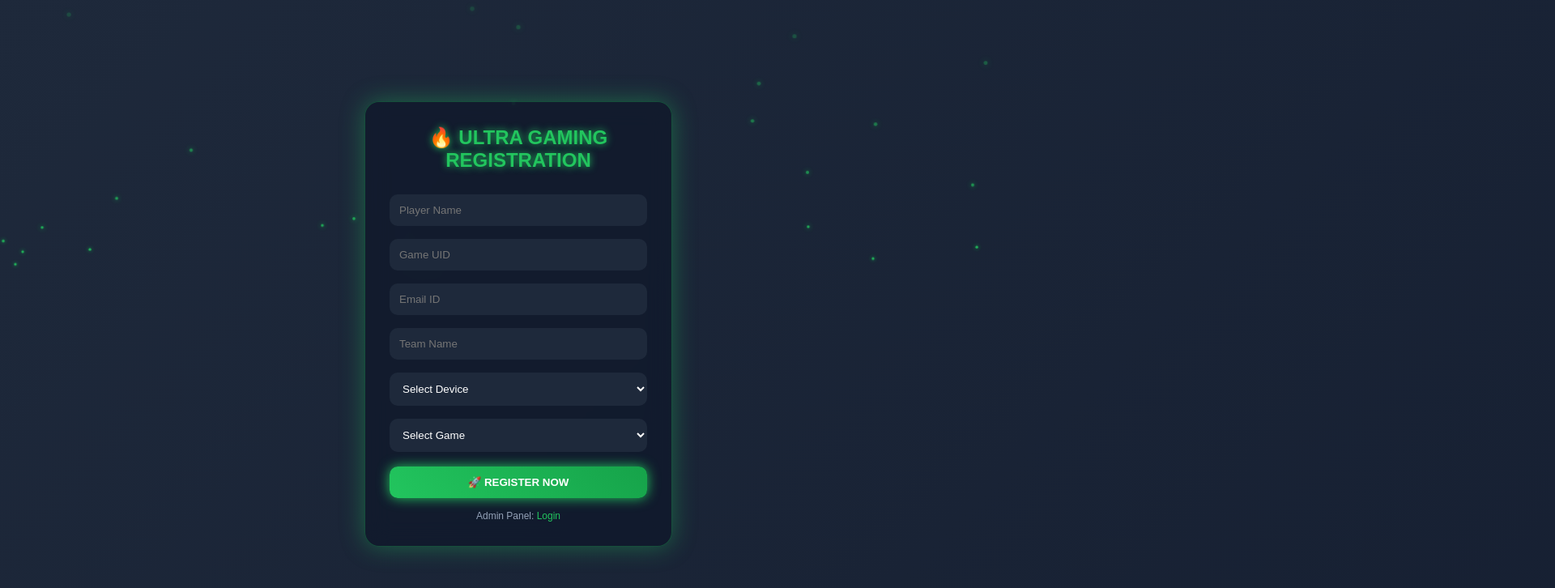
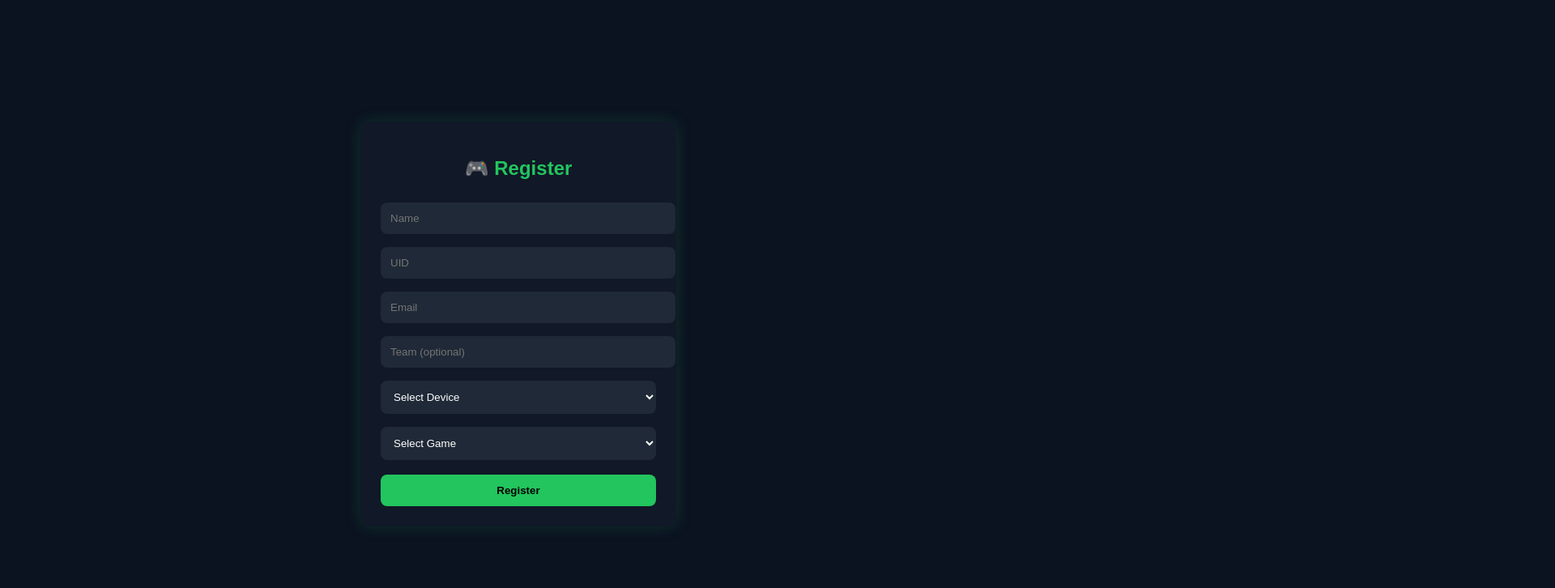
Before and after one commit to obaidraza8130-cpu/uid-web-page, a website: page index.html in a window 1280 px wide. Shown: the whole page at 81% size, 1920 px wide, since content can reach past the window. Drawn offline with Linux system fonts and the light colour scheme.

Commit message:
Update index.html

```diff
--- a/index.html
+++ b/index.html
@@ -1,93 +1,33 @@
 <!DOCTYPE html>
 <html>
 <head>
-    <title>Ultra Pro Gaming Registration</title>
+    <title>Registration</title>
     <meta name="viewport" content="width=device-width, initial-scale=1.0">
 
     <style>
-        * {
+        body {
             margin: 0;
-            padding: 0;
-            box-sizing: border-box;
             font-family: Arial;
-        }
-
-        body {
-            height: 100vh;
-            overflow: hidden;
+            background: #0b1220;
             display: flex;
             justify-content: center;
             align-items: center;
-            background: #000;
+            height: 100vh;
+            color: white;
         }
 
-        /* Animated Background */
-        .bg {
-            position: absolute;
-            width: 200%;
-            height: 200%;
-            background: linear-gradient(-45deg, #0f172a, #1e293b, #0f766e, #22c55e);
-            background-size: 400% 400%;
-            animation: moveBG 10s ease infinite;
-            z-index: -2;
+        .box {
+            background: #111827;
+            padding: 25px;
+            border-radius: 12px;
+            width: 340px;
+            box-shadow: 0 0 20px rgba(34, 197, 94, 0.2);
         }
 
-        @keyframes moveBG {
-            0% { background-position: 0% 50%; }
-            50% { background-position: 100% 50%; }
-            100% { background-position: 0% 50%; }
-        }
-
-        /* Floating particles */
-        .particles {
-            position: absolute;
-            width: 100%;
-            height: 100%;
-            overflow: hidden;
-            z-index: -1;
-        }
-
-        .particles span {
-            position: absolute;
-            display: block;
-            width: 6px;
-            height: 6px;
-            background: #22c55e;
-            box-shadow: 0 0 10px #22c55e;
-            border-radius: 50%;
-            animation: float 10s linear infinite;
-        }
-
-        @keyframes float {
-            0% { transform: translateY(100vh) scale(0); opacity: 0; }
-            50% { opacity: 1; }
-            100% { transform: translateY(-10vh) scale(1); opacity: 0; }
-        }
-
-        /* Card */
-        .card {
-            width: 380px;
-            padding: 30px;
-            border-radius: 18px;
-            background: rgba(15, 23, 42, 0.7);
-            backdrop-filter: blur(15px);
-            box-shadow: 0 0 30px rgba(34, 197, 94, 0.4);
-            border: 1px solid rgba(34, 197, 94, 0.3);
-            animation: pop 1s ease;
-        }
-
-        @keyframes pop {
-            from { transform: scale(0.8); opacity: 0; }
-            to { transform: scale(1); opacity: 1; }
-        }
-
-        .title {
+        h2 {
             text-align: center;
-            font-size: 24px;
             color: #22c55e;
-            font-weight: bold;
             margin-bottom: 20px;
-            text-shadow: 0 0 10px #22c55e;
         }
 
         input, select {
@@ -95,16 +35,14 @@
             padding: 12px;
             margin: 8px 0;
             border: none;
-            border-radius: 10px;
-            background: #1e293b;
+            border-radius: 8px;
+            background: #1f2937;
             color: white;
             outline: none;
-            transition: 0.3s;
         }
 
         input:focus, select:focus {
-            box-shadow: 0 0 15px #22c55e;
-            transform: scale(1.02);
+            box-shadow: 0 0 10px #22c55e;
         }
 
         button {
@@ -112,54 +50,34 @@
             padding: 12px;
             margin-top: 10px;
             border: none;
-            border-radius: 10px;
-            background: linear-gradient(45deg, #22c55e, #16a34a);
-            color: white;
+            border-radius: 8px;
+            background: #22c55e;
+            color: black;
             font-weight: bold;
             cursor: pointer;
-            transition: 0.3s;
-            box-shadow: 0 0 15px #22c55e;
         }
 
         button:hover {
-            transform: scale(1.05);
-            box-shadow: 0 0 25px #22c55e;
+            background: #16a34a;
         }
-
-        .footer {
-            text-align: center;
-            margin-top: 15px;
-            font-size: 12px;
-            color: #94a3b8;
-        }
-
-        a {
-            color: #22c55e;
-            text-decoration: none;
-        }
-
     </style>
 </head>
 
 <body>
 
-<div class="bg"></div>
+<div class="box">
 
-<div class="particles" id="particles"></div>
-
-<div class="card">
-
-    <div class="title">🔥 ULTRA GAMING REGISTRATION</div>
+    <h2>🎮 Register</h2>
 
     <form action="/submit" method="POST">
 
-        <input type="text" name="name" placeholder="Player Name" required>
+        <input type="text" name="name" placeholder="Name" required>
 
-        <input type="text" name="uid" placeholder="Game UID" required>
+        <input type="text" name="uid" placeholder="UID" required>
 
-        <input type="email" name="email" placeholder="Email ID" required>
+        <input type="email" name="email" placeholder="Email" required>
 
-        <input type="text" name="team" placeholder="Team Name">
+        <input type="text" name="team" placeholder="Team (optional)">
 
         <select name="device" required>
             <option value="">Select Device</option>
@@ -171,30 +89,14 @@
             <option value="">Select Game</option>
             <option>Free Fire</option>
             <option>BGMI</option>
-            <option>Call of Duty</option>
+            <option>COD</option>
         </select>
 
-        <button type="submit">🚀 REGISTER NOW</button>
+        <button type="submit">Register</button>
+
     </form>
-
-    <div class="footer">
-        Admin Panel: <a href="/login">Login</a>
-    </div>
 
 </div>
 
-<script>
-// Particle generator
-const container = document.getElementById("particles");
-
-for (let i = 0; i < 40; i++) {
-    let span = document.createElement("span");
-    span.style.left = Math.random() * 100 + "vw";
-    span.style.animationDuration = (Math.random() * 5 + 5) + "s";
-    span.style.opacity = Math.random();
-    container.appendChild(span);
-}
-</script>
-
 </body>
 </html>
```
